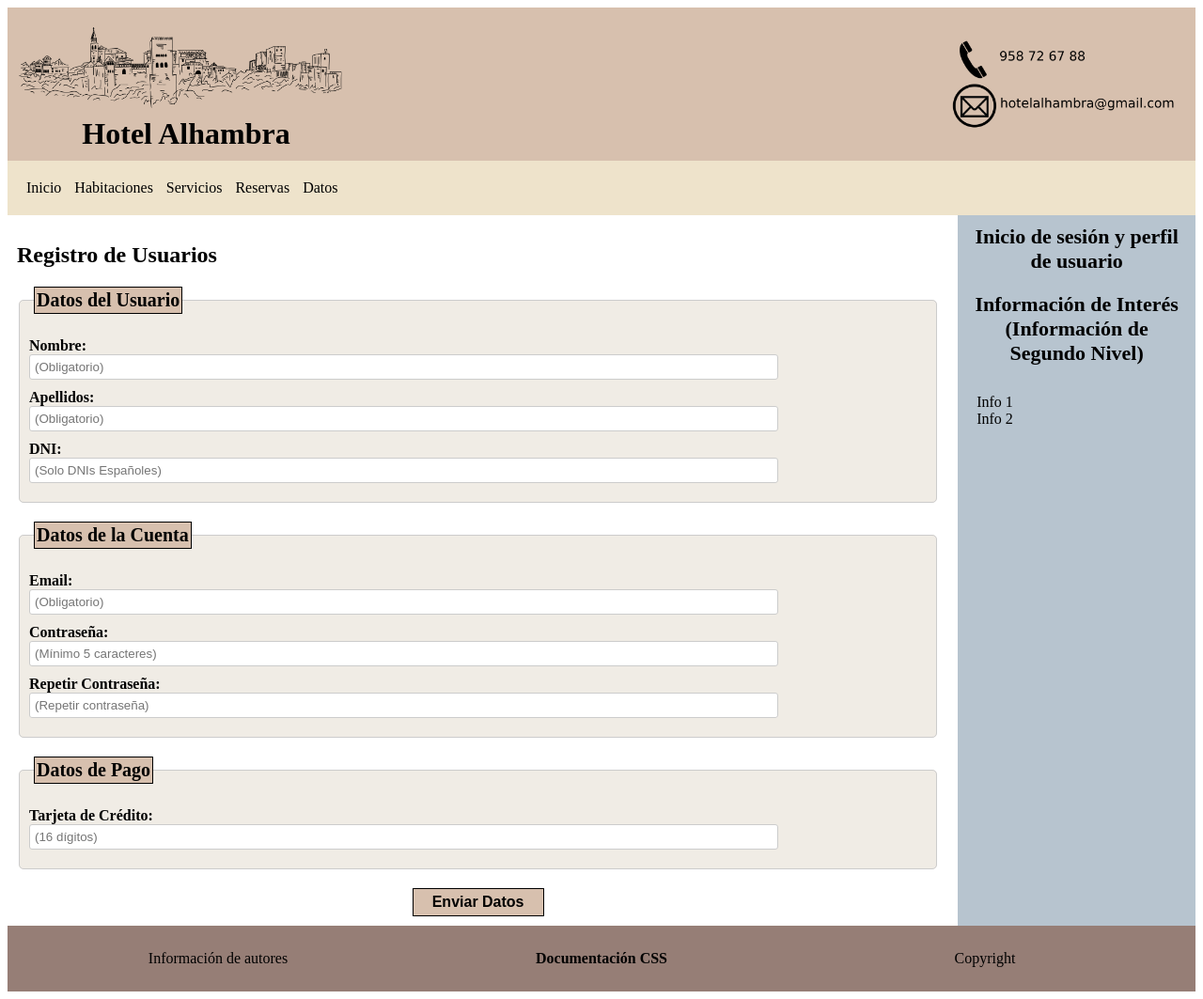
After one commit to danieeeld2/HotelAlhambra, a PHP site: page / in a window 1280 px wide. The commit adds this page. Shown: the whole page at 94% size. Run offline with PHP 8.4, Linux system fonts and the light colour scheme.

Commit message:
Creado formulario de registro
Creado el formulario para registrar usuarios anónimos, sticky y con validación en el servidor

```diff
--- a/css/index.css
+++ b/css/index.css
@@ -297,7 +297,7 @@ fieldset p {
 
 fieldset label {
     display: inline-block;
-    width: 150px;
+    width: 250px;
     margin-right: 10px;
     font-weight: bold;
 }
--- /dev/null
+++ b/funcionesAuxiliares.php
@@ -0,0 +1,31 @@
+<?php
+// Función para validar que la letra del DNI es correcta
+function validarLetraDNI($dni) {
+    $letra = substr($dni, -1);
+    $numeros = substr($dni, 0, -1);
+    $letras = "TRWAGMYFPDXBNJZSQVHLCKE";
+    $posicion = $numeros % 23;
+    $letraCorrecta = $letras[$posicion];
+    if($letraCorrecta == $letra) return true;
+    else return false;
+}
+
+// Función para validar tarjeta de crédito mediante el algoritmo de Luhn
+function validarTarjeta($tarjeta) {
+    $tarjeta = str_replace(" ", "", $tarjeta);
+    $numeros = str_split($tarjeta);
+    $numeros = array_reverse($numeros);
+    $suma = 0;
+    for($i = 0; $i < count($numeros); $i++) {
+        if($i % 2 != 0) {
+            $numeros[$i] *= 2;
+            if($numeros[$i] > 9) {
+                $numeros[$i] -= 9;
+            }
+        }
+        $suma += $numeros[$i];
+    }
+    if($suma % 10 == 0) return true;
+    else return false;
+}
+?>
--- /dev/null
+++ b/funcionesValidacion.php
@@ -0,0 +1,119 @@
+<?php
+require_once("funcionesAuxiliares.php");
+// Función para validar los datos del formulario de registro
+function validarDatosRegistro(){
+    // Inicializamos los arrays de errores y datos
+    $errores = array();
+    $datos = array();
+
+    // Comprobar si se ha enviado el formulario
+    if(isset($_POST["enviar-registro"]) && $_SERVER["REQUEST_METHOD"] == "POST") {
+        // Comprobar que el nombre no es vacio
+        if(empty($_POST["nombre"])){
+            $errores["nombre"] = "<p class='error'>El nombre no puede estar vacío</p>";
+            $datos["nombre"] = "";
+        }else{
+            // Comprobar que el nombre empieza por mayúscula
+            if(!preg_match("/^[A-Z][a-z]+$/", $_POST["nombre"])){
+                $errores["nombre"] = "<p class='error'>El nombre debe empezar por mayúscula y contener solo letras</p>";
+                $datos["nombre"] = "";
+            }else{
+                $datos["nombre"] = $_POST["nombre"];
+            }
+        }
+
+        // Los apellidos no pueden estar vacíos
+        if(empty($_POST["apellidos"])){
+            $errores["apellidos"] = "<p class='error'>Los apellidos no pueden estar vacíos</p>";
+            $datos["apellidos"] = "";
+        }else{
+            $datos["apellidos"] = $_POST["apellidos"];
+        }
+
+        // Comprobar que el DNI no está vacío
+        if(empty($_POST["dni"])){
+            $errores["dni"] = "<p class='error'>El DNI no puede estar vacío</p>";
+            $datos["dni"] = "";
+        }else{
+            // Comprobar que está formado por 8 números y una letra
+            if(!preg_match("/^[0-9]{8}[A-Z]$/", $_POST["dni"])){
+                $errores["dni"] = "<p class='error'>El DNI debe contener 8 números y una letra</p>";
+                $datos["dni"] = "";
+            }else{
+                // Comprobar que la letra es valida
+                if(!validarLetraDNI($_POST["dni"])){
+                    $errores["dni"] = "<p class='error'>La letra del DNI no es correcta</p>";
+                    $datos["dni"] = "";
+                }else{
+                    $datos["dni"] = $_POST["dni"];
+                }
+            }
+        }
+
+        // Comprobar que el email no está vacío
+        if(empty($_POST["email"])){
+            $errores["email"] = "<p class='error'>El email no puede estar vacío</p>";
+            $datos["email"] = "";
+        }else{
+            // Comprobar que el email es válido
+            if(!filter_var($_POST["email"], FILTER_VALIDATE_EMAIL)){
+                $errores["email"] = "<p class='error'>El email no es válido</p>";
+                $datos["email"] = "";
+            }else{
+                $datos["email"] = $_POST["email"];
+            }
+        }
+
+        // Comprobar que la clave no está vacía
+        if(empty($_POST["clave"])){
+            $errores["clave"] = "<p class='error'>La clave no puede estar vacía</p>";
+            $datos["clave"] = "";
+            $datos["clave-repetida"] = "";
+        }else{
+            // Comprobar que la clave tiene al menos 5 caracteres
+            if(strlen($_POST["clave"]) < 5){
+                $errores["clave"] = "<p class='error'>La clave debe tener al menos 5 caracteres</p>";
+                $datos["clave"] = "";
+                $datos["clave-repetida"] = "";
+            }else{
+                $datos["clave"] = $_POST["clave"];
+                // Comprobar que la clave repetida coincide
+                if($_POST["clave"] != $_POST["clave-repetida"]){
+                    $errores["clave-repetida"] = "<p class='error'>Las claves no coinciden</p>";
+                    $datos["clave-repetida"] = "";
+                } else {
+                    $datos["clave-repetida"] = $_POST["clave-repetida"];
+                }
+            }
+        }
+
+        // Comprobar que la tarjeta no está vacía
+        if(empty($_POST["tarjeta"])){
+            $errores["tarjeta"] = "<p class='error'>La tarjeta no puede estar vacía</p>";
+            $datos["tarjeta"] = "";
+        }else{
+            // Comprobar que la tarjeta tiene 16 dígitos
+            if(!preg_match("/^[0-9]{16}$/", $_POST["tarjeta"])){
+                $errores["tarjeta"] = "<p class='error'>La tarjeta debe contener 16 dígitos</p>";
+                $datos["tarjeta"] = "";
+            }else{
+                // Comprobar que la tarjeta es válida
+                if(!validarTarjeta($_POST["tarjeta"])){
+                    $errores["tarjeta"] = "<p class='error'>La tarjeta no es válida</p>";
+                    $datos["tarjeta"] = "";
+                }else{
+                    $datos["tarjeta"] = $_POST["tarjeta"];
+                }
+            }
+        }
+
+        if(!empty($_POST["enviar-registro"])){
+            if(empty($errores)){
+                $datos["correcto"] = true;
+            }
+        }
+    }
+
+    return [$errores, $datos];
+}
+?>
--- a/html.php
+++ b/html.php
@@ -108,4 +108,71 @@ function HTML_footer() {
         </footer>
     HTML;
 }
+
+// *****************************************************
+
+function HTML_form_registro() { ?>
+    <main>
+        <section class="registro-usuarios">
+            <h2>Registro de Usuarios</h2>
+            <?php if(isset($_SESSION["datos-registro"]["correcto"]))  echo "<h2 class='datos-recibidos'>Los datos se han recibido correctamente</h2>" ?>
+            <?php if(isset($_SESSION["datos-registro"]["correcto"])) $disable = "disabled"; else $disable = ""; ?>
+            <form action="" method="post" novalidate>
+                <fieldset>
+                    <legend>Datos del Usuario</legend>
+                    <p>
+                        <label for="idnombre">Nombre:</label>
+                        <input type="text" id="idnombre" name="nombre" placeholder="(Obligatorio)" value=<?php if(isset($_SESSION["datos-registro"]["nombre"])) echo $_SESSION["datos-registro"]["nombre"] ?> <?php echo $disable ?>>
+                    </p>
+                    <?php if(isset($_SESSION["errores-registro"]["nombre"])) echo $_SESSION["errores-registro"]["nombre"] ?>
+                    <p>
+                        <label for="idapellidos">Apellidos:</label>
+                        <input type="text" id="idapellidos" name="apellidos" placeholder="(Obligatorio)" value=<?php if(isset($_SESSION["datos-registro"]["apellidos"])) echo $_SESSION["datos-registro"]["apellidos"] ?> <?php echo $disable ?>>
+                    </p>
+                    <?php if(isset($_SESSION["errores-registro"]["apellidos"])) echo $_SESSION["errores-registro"]["apellidos"] ?>
+                    <p>
+                        <label for="iddni">DNI:</label>
+                        <input type="text" id="iddni" name="dni" placeholder="(Solo DNIs Españoles)" value=<?php if(isset($_SESSION["datos-registro"]["dni"])) echo $_SESSION["datos-registro"]["dni"] ?> <?php echo $disable ?>>
+                    </p>
+                    <?php if(isset($_SESSION["errores-registro"]["dni"])) echo $_SESSION["errores-registro"]["dni"] ?>
+                </fieldset>
+                <fieldset>
+                    <legend>Datos de la Cuenta</legend>
+                    <p>
+                        <label for="idemail">Email:</label>
+                        <input type="email" id="idemail" name="email" placeholder="(Obligatorio)" value=<?php if(isset($_SESSION["datos-registro"]["email"])) echo $_SESSION["datos-registro"]["email"] ?> <?php echo $disable ?>>
+                    </p>
+                    <?php if(isset($_SESSION["errores-registro"]["email"])) echo $_SESSION["errores-registro"]["email"] ?>
+                    <p>
+                        <label for="idpassword">Contraseña:</label>
+                        <input type="password" id="idpassword" name="clave" placeholder="(Mínimo 5 caracteres)" value=<?php if(isset($_SESSION["datos-registro"]["clave"])) echo $_SESSION["datos-registro"]["clave"] ?> <?php echo $disable ?>>
+                    </p>
+                    <?php if(isset($_SESSION["errores-registro"]["clave"])) echo $_SESSION["errores-registro"]["clave"] ?>
+                    <p>
+                        <label for="idpassword2">Repetir Contraseña:</label>
+                        <input type="password" id="idpassword2" name="clave-repetida" placeholder="(Repetir contraseña)" value=<?php if(isset($_SESSION["datos-registro"]["clave-repetida"])) echo $_SESSION["datos-registro"]["clave-repetida"] ?> <?php echo $disable ?>>
+                    </p>
+                    <?php if(isset($_SESSION["errores-registro"]["clave-repetida"])) echo $_SESSION["errores-registro"]["clave-repetida"] ?>
+                </fieldset>
+                <fieldset>
+                    <legend>Datos de Pago</legend>
+                    <p>
+                        <label for="idtarjeta">Tarjeta de Crédito:</label>
+                        <input type="text" id="idtarjeta" name="tarjeta" placeholder="(16 dígitos)" value=<?php if(isset($_SESSION["datos-registro"]["tarjeta"])) echo $_SESSION["datos-registro"]["tarjeta"] ?> <?php echo $disable ?>>
+                    </p>
+                    <?php if(isset($_SESSION["errores-registro"]["tarjeta"])) echo $_SESSION["errores-registro"]["tarjeta"] ?>
+                </fieldset>
+                <div class="boton">
+                    <?php
+                    if(isset($_SESSION["datos-registro"]["correcto"])){
+                        echo "<input type='submit' value='Confirmar Datos' name='confirmar-registro' id='boton-enviar'>";
+                    } else {
+                        echo "<input type='submit' value='Enviar Datos' name='enviar-registro' id='boton-enviar'>";
+                    }
+                    ?>
+                </div>
+            </form>
+        </section>
+    </main>
+<?php }
 ?>
--- /dev/null
+++ b/index.php
@@ -0,0 +1,19 @@
+<?php
+require_once("html.php");
+require_once("funcionesValidacion.php");
+
+session_start();
+
+if (isset($_POST["enviar-registro"]) && $_SERVER["REQUEST_METHOD"] == "POST") {
+    [$_SESSION["errores-registro"], $_SESSION["datos-registro"]] = validarDatosRegistro();
+}
+
+HTML_init();
+HTML_header();
+HTML_nav();
+HTML_main_container() ;
+HTML_form_registro();
+HTML_aside();
+HTML_footer() ;
+HTML_close();
+?>
```
Also changed, not shown: prueba.php (deleted, +0 -11 lines).
